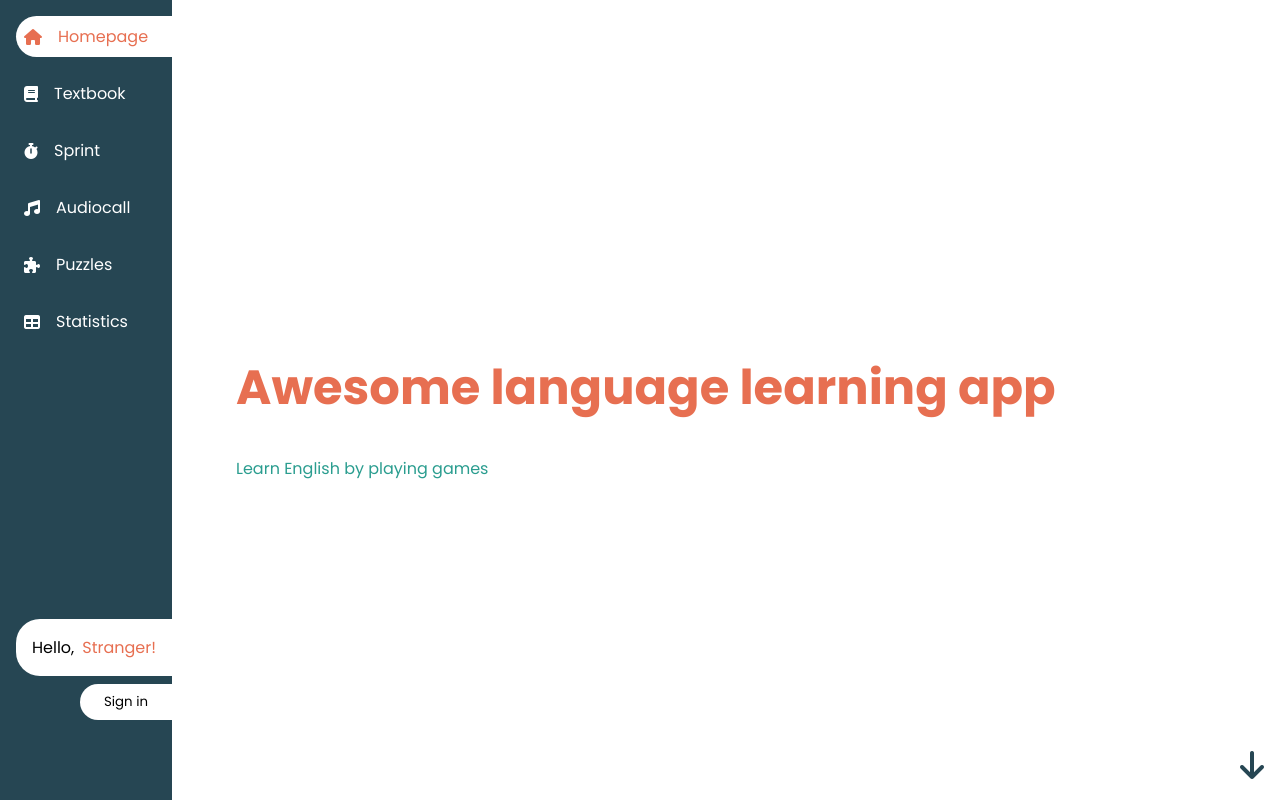
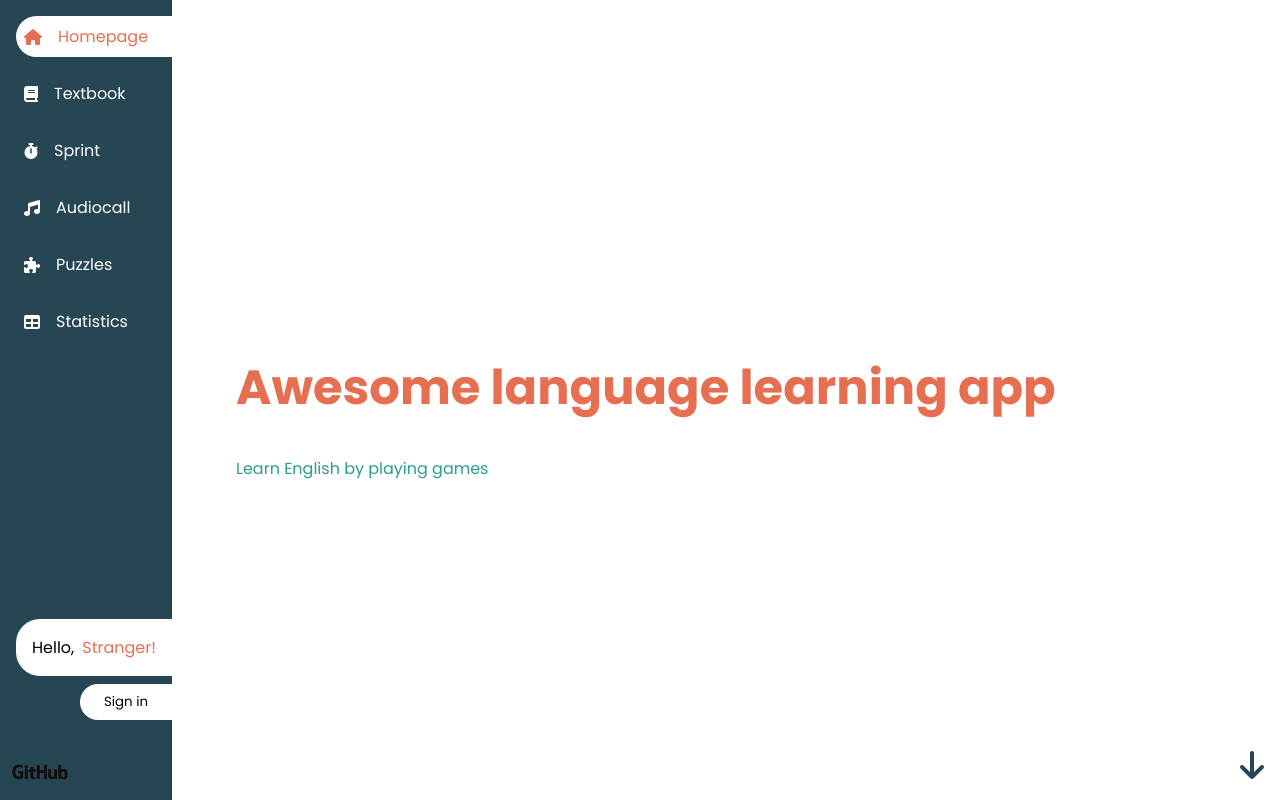
Before and after one commit to SavitskayaKseniya22/lang-app, a React (Create React App) app: page / in a window 1280 px wide. Shown: the top 800 px of the page. Built offline with nearby package versions, Linux system fonts and the light colour scheme.

Commit message:
fix: style error

```diff
--- a/src/components/footer/Footer.tsx
+++ b/src/components/footer/Footer.tsx
@@ -11,7 +11,7 @@ const StyledFooter = styled('footer')`
     position: fixed;
     bottom: 0;
     left: 0;
-    z-index: 1;
+    z-index: 101;
   }
 `;
 
--- a/src/pages/sentences/components/DragAndDrop.tsx
+++ b/src/pages/sentences/components/DragAndDrop.tsx
@@ -12,7 +12,7 @@ import {
 import React, { useCallback, useEffect, useState } from 'react';
 import styled from 'styled-components';
 import { WordForDrop, DropData } from '../../../interfaces';
-import { makeStringArrayWithIds } from '../../../utils';
+import { makeStringArrayWithIds, shuffle } from '../../../utils';
 
 const reorder = (list: WordForDrop[], startIndex: number, endIndex: number) => {
   const result = Array.from(list);
@@ -59,7 +59,7 @@ function DragAndDrop({
 }) {
   const updater = useCallback(
     () => ({
-      source: makeStringArrayWithIds(source),
+      source: shuffle(makeStringArrayWithIds(source)),
       result: [],
     }),
     [source]
--- a/src/pages/textBookPage/TextBookPage.tsx
+++ b/src/pages/textBookPage/TextBookPage.tsx
@@ -16,11 +16,11 @@ const StyledTextBookSettings = styled('div')`
   gap: 1rem;
   padding: 1rem;
   flex-direction: column;
-
   position: sticky;
   bottom: 0;
   left: 0;
   background-color: white;
+  width: 100%;
 `;
 
 const StyledTextBookForm = styled('form')`
```
